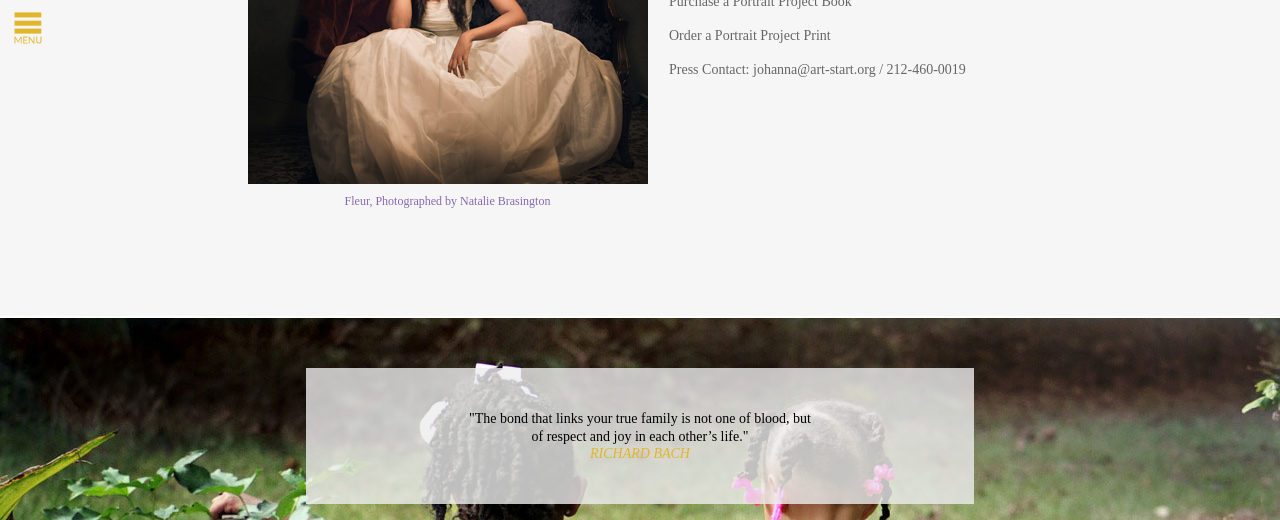
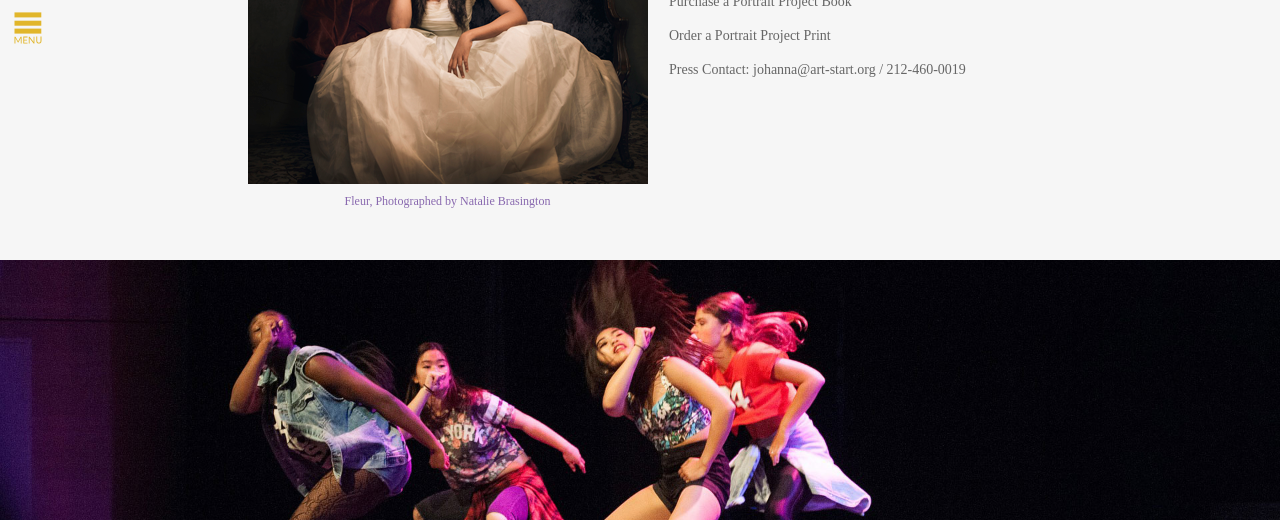
Before and after one commit to card0127/zerofive, a Jekyll site: the page built from programs.html, in a window 1280 px wide and 1400 px high, scrolled down 4327 px. Shown: the top 520 px of the window. Built offline with Jekyll 4.4.1, drawn with Linux system fonts in a browser that asks for light colours; nearby versions of some CDN libraries; Markdown is read by kramdown in place of the engine named in the settings; grey boxes are pictures that could not be loaded.

Commit message:
feat(css): add new banner to programs page

```diff
--- a/_includes/feature.html
+++ b/_includes/feature.html
@@ -80,9 +80,9 @@
 	<div class="blog-section">
 		<h3 class="col-3">Blog</h3>
 		<h5>Art Start is Hiring!</h5>
-		<p>Art Start seeks an enthusiastic, passionate and creative leader to head our One Mic music recording program at Art Start’s.. <a class="strong" target="_blank" href="http://art-start.org/art-start-is-hiring/">Read More</a></p>
+		<p>Art Start seeks an enthusiastic, passionate and creative leader to head our One Mic music recording program at Art Start’s.. <a class="strong read-more" target="_blank" href="http://art-start.org/art-start-is-hiring/">Read More</a></p>
 		<h5 class="more-padding-top">Art Start Welcomes Co-Executive Direction in 2015</h5>
-		<p>On April 1, 2015, after seven months of transition, Hannah Immerman, Director of Programs and Partnerships for Art Start.. <a class="strong" target="_blank" href="http://art-start.org/art-start-welcomes-co-executive-director-in-2015/#.VPzMK2TF-ts">Read More</a></p>
+		<p>On April 1, 2015, after seven months of transition, Hannah Immerman, Director of Programs and Partnerships for Art Start.. <a class="strong read-more" target="_blank" href="http://art-start.org/art-start-welcomes-co-executive-director-in-2015/#.VPzMK2TF-ts">Read More</a></p>
 
 	</div>
 </div>
--- a/_layouts/default.html
+++ b/_layouts/default.html
@@ -49,8 +49,5 @@
 	  <script type="text/javascript" src="{{site.baseurl}}/js/slick.min.js"></script>
 	  <script type="text/javascript" src="{{site.baseurl}}/js/text-carousel.js"></script>
 
-
-	<!-- Thumbnail Grid - News & Press -->
-
 	</body>
 </html>
--- a/css/style.css
+++ b/css/style.css
@@ -952,11 +952,11 @@ p {
   padding: 0;
   line-height: 13pt; }
 
-/* line 66, /Users/scribble-lies/Documents/Graphic Design VI/Interactive Design/art-start/zerofive/scss/components/typography */
+/* line 62, /Users/scribble-lies/Documents/Graphic Design VI/Interactive Design/art-start/zerofive/scss/components/typography */
 main {
   padding: 5px; }
 
-/* line 70, /Users/scribble-lies/Documents/Graphic Design VI/Interactive Design/art-start/zerofive/scss/components/typography */
+/* line 66, /Users/scribble-lies/Documents/Graphic Design VI/Interactive Design/art-start/zerofive/scss/components/typography */
 blockquote {
   text-align: center;
   padding-bottom: 1.5em;
@@ -964,97 +964,103 @@ blockquote {
   margin: 0 auto;
   line-height: 13pt; }
 
-/* line 78, /Users/scribble-lies/Documents/Graphic Design VI/Interactive Design/art-start/zerofive/scss/components/typography */
+/* line 74, /Users/scribble-lies/Documents/Graphic Design VI/Interactive Design/art-start/zerofive/scss/components/typography */
 .big-quote {
   font-size: 15pt; }
 
-/* line 82, /Users/scribble-lies/Documents/Graphic Design VI/Interactive Design/art-start/zerofive/scss/components/typography */
+/* line 78, /Users/scribble-lies/Documents/Graphic Design VI/Interactive Design/art-start/zerofive/scss/components/typography */
 .small-cite {
   font-size: 10pt;
   padding-top: 0.5em; }
 
-/* line 87, /Users/scribble-lies/Documents/Graphic Design VI/Interactive Design/art-start/zerofive/scss/components/typography */
+/* line 83, /Users/scribble-lies/Documents/Graphic Design VI/Interactive Design/art-start/zerofive/scss/components/typography */
 cite {
   display: block;
   text-transform: uppercase;
-  color: #e1b62d; }
-
-/* line 93, /Users/scribble-lies/Documents/Graphic Design VI/Interactive Design/art-start/zerofive/scss/components/typography */
+  color: #8969AF; }
+
+/* line 89, /Users/scribble-lies/Documents/Graphic Design VI/Interactive Design/art-start/zerofive/scss/components/typography */
 i {
   font-size: 15pt; }
 
-/* line 97, /Users/scribble-lies/Documents/Graphic Design VI/Interactive Design/art-start/zerofive/scss/components/typography */
+/* line 93, /Users/scribble-lies/Documents/Graphic Design VI/Interactive Design/art-start/zerofive/scss/components/typography */
 .text-align-left {
   text-align: justify; }
 
-/* line 101, /Users/scribble-lies/Documents/Graphic Design VI/Interactive Design/art-start/zerofive/scss/components/typography */
+/* line 97, /Users/scribble-lies/Documents/Graphic Design VI/Interactive Design/art-start/zerofive/scss/components/typography */
 .text-align-right {
   text-align: right !important; }
 
-/* line 105, /Users/scribble-lies/Documents/Graphic Design VI/Interactive Design/art-start/zerofive/scss/components/typography */
+/* line 101, /Users/scribble-lies/Documents/Graphic Design VI/Interactive Design/art-start/zerofive/scss/components/typography */
 .text-align-left p {
   text-align: justify;
   padding-top: 1em; }
 
-/* line 110, /Users/scribble-lies/Documents/Graphic Design VI/Interactive Design/art-start/zerofive/scss/components/typography */
+/* line 106, /Users/scribble-lies/Documents/Graphic Design VI/Interactive Design/art-start/zerofive/scss/components/typography */
 .text-align-center {
   text-align: center !important; }
 
-/* line 114, /Users/scribble-lies/Documents/Graphic Design VI/Interactive Design/art-start/zerofive/scss/components/typography */
+/* line 110, /Users/scribble-lies/Documents/Graphic Design VI/Interactive Design/art-start/zerofive/scss/components/typography */
 .centered {
   text-align: center;
   margin: 0 auto; }
 
-/* line 119, /Users/scribble-lies/Documents/Graphic Design VI/Interactive Design/art-start/zerofive/scss/components/typography */
+/* line 115, /Users/scribble-lies/Documents/Graphic Design VI/Interactive Design/art-start/zerofive/scss/components/typography */
 .col-1 {
   color: #5eb7b3; }
 
-/* line 123, /Users/scribble-lies/Documents/Graphic Design VI/Interactive Design/art-start/zerofive/scss/components/typography */
+/* line 119, /Users/scribble-lies/Documents/Graphic Design VI/Interactive Design/art-start/zerofive/scss/components/typography */
 .col-2 {
   color: #7B52AB; }
 
-/* line 127, /Users/scribble-lies/Documents/Graphic Design VI/Interactive Design/art-start/zerofive/scss/components/typography */
+/* line 123, /Users/scribble-lies/Documents/Graphic Design VI/Interactive Design/art-start/zerofive/scss/components/typography */
 .col-3 {
   color: #e1b62d; }
 
-/* line 131, /Users/scribble-lies/Documents/Graphic Design VI/Interactive Design/art-start/zerofive/scss/components/typography */
+/* line 127, /Users/scribble-lies/Documents/Graphic Design VI/Interactive Design/art-start/zerofive/scss/components/typography */
 .header-col {
   color: #000; }
 
-/* line 137, /Users/scribble-lies/Documents/Graphic Design VI/Interactive Design/art-start/zerofive/scss/components/typography */
+/* line 133, /Users/scribble-lies/Documents/Graphic Design VI/Interactive Design/art-start/zerofive/scss/components/typography */
 #col-1:hover, #col-1:focus, #col-1:active {
   border-left: 4px solid #5eb7b3;
   color: #5eb7b3;
   font-weight: 100 !important; }
 
-/* line 145, /Users/scribble-lies/Documents/Graphic Design VI/Interactive Design/art-start/zerofive/scss/components/typography */
+/* line 141, /Users/scribble-lies/Documents/Graphic Design VI/Interactive Design/art-start/zerofive/scss/components/typography */
 #col-2:hover, #col-2:focus, #col-2:active {
   border-left: 4px solid #8969AF;
   color: #8969AF;
   font-weight: 100 !important; }
 
-/* line 153, /Users/scribble-lies/Documents/Graphic Design VI/Interactive Design/art-start/zerofive/scss/components/typography */
+/* line 149, /Users/scribble-lies/Documents/Graphic Design VI/Interactive Design/art-start/zerofive/scss/components/typography */
 #col-3:hover, #col-3:focus, #col-3:active {
   border-left: 4px solid #e1b62d;
   color: #e1b62d;
   font-weight: 100 !important; }
 
-/* line 159, /Users/scribble-lies/Documents/Graphic Design VI/Interactive Design/art-start/zerofive/scss/components/typography */
+/* line 155, /Users/scribble-lies/Documents/Graphic Design VI/Interactive Design/art-start/zerofive/scss/components/typography */
 strong {
   font-weight: 500; }
 
-/* line 163, /Users/scribble-lies/Documents/Graphic Design VI/Interactive Design/art-start/zerofive/scss/components/typography */
+/* line 159, /Users/scribble-lies/Documents/Graphic Design VI/Interactive Design/art-start/zerofive/scss/components/typography */
 .strong {
   font-weight: 500; }
 
-/* line 167, /Users/scribble-lies/Documents/Graphic Design VI/Interactive Design/art-start/zerofive/scss/components/typography */
+/* line 163, /Users/scribble-lies/Documents/Graphic Design VI/Interactive Design/art-start/zerofive/scss/components/typography */
 em {
   font-weight: 100italic; }
 
-/* line 172, /Users/scribble-lies/Documents/Graphic Design VI/Interactive Design/art-start/zerofive/scss/components/typography */
+/* line 167, /Users/scribble-lies/Documents/Graphic Design VI/Interactive Design/art-start/zerofive/scss/components/typography */
 .vertical-aligning {
   margin: 0 auto;
   vertical-align: middle; }
+
+/* line 172, /Users/scribble-lies/Documents/Graphic Design VI/Interactive Design/art-start/zerofive/scss/components/typography */
+.read-more {
+  display: block;
+  margin: 0 auto;
+  text-align: center; }
 
 /* line 2, /Users/scribble-lies/Documents/Graphic Design VI/Interactive Design/art-start/zerofive/scss/components/form-styling */
 .form-container {
@@ -1314,15 +1320,22 @@ textarea:focus, input:focus, button:focus {
   background-size: cover; }
 
 /* line 100, /Users/scribble-lies/Documents/Graphic Design VI/Interactive Design/art-start/zerofive/scss/components/sections */
+.background-section-program-bottom {
+  background-image: url("../images/programs/program-banner-bottom.jpg");
+  background-size: cover;
+  margin-top: 3em;
+  padding: 10em; }
+
+/* line 107, /Users/scribble-lies/Documents/Graphic Design VI/Interactive Design/art-start/zerofive/scss/components/sections */
 .section-7 {
   background-image: url("../images/news-and-press/news-press-banner.jpg");
   background-size: cover; }
 
-/* line 109, /Users/scribble-lies/Documents/Graphic Design VI/Interactive Design/art-start/zerofive/scss/components/sections */
+/* line 116, /Users/scribble-lies/Documents/Graphic Design VI/Interactive Design/art-start/zerofive/scss/components/sections */
 .section-3 p, .section-4 p, .section-5 p, .section-6 p {
   font-weight: 400; }
 
-/* line 113, /Users/scribble-lies/Documents/Graphic Design VI/Interactive Design/art-start/zerofive/scss/components/sections */
+/* line 120, /Users/scribble-lies/Documents/Graphic Design VI/Interactive Design/art-start/zerofive/scss/components/sections */
 .faded-white {
   background-color: rgba(238, 238, 238, 0.8);
   padding: 1em 2em 2em 2em;
--- a/index.html
+++ b/index.html
@@ -33,7 +33,7 @@ layout: default
 	<div class="container-one-column faded-white">
 		<h2 class="col-2">About Us</h2>
 		<p>Over the past twenty years, Art Start has become an award-winning, nationally recognized model for using the creative arts to transform young, at-risk lives. Art Start kids live in city shelters, on the streets, are involved in court cases, or surviving with parents in crisis. Through Art Start’s daily creative arts workshops taking place inside some of the city’s loneliest places, at-risk youth collaborate with local teaching artists and educators who donate their time and guidance to nurture the youth’s creativity and talents...</p>
-		<div class="centered"><a target="_blank" href="http://pedrosantos.info/zerofive/about.html" class="yellow-btn">READ MORE</a></div>
+		<div class="centered"><a href="http://pedrosantos.info/zerofive/about.html" class="yellow-btn">READ MORE</a></div>
 	</div>
 </section>
 
@@ -54,7 +54,7 @@ layout: default
 		<div class="vertical-aligning">
 			<h2 class="col-2">Programs</h2>
 			<p>Through partnerships with numerous city-run and non-profit shelters, Art Start conducts creative arts workshops five days a week with homeless youth ages 5-18. From bucket drumming, building a 20- foot Chinese dragon, writing a song, choreographing a dance, painting a self-portrait or playing in a band, Art Start recognizes the obstacles keeping these youth from seeking out extracurricular outlets for their creative energy.  Art Start brings our youth a unique formula that’s fluid and adaptive, yet focused and consistent.</p>
-			<div  class="centered"><a target="_blank" href="http://pedrosantos.info/zerofive/programs.html#" class="yellow-btn">READ MORE</a></div>
+			<div  class="centered"><a href="http://pedrosantos.info/zerofive/programs.html#" class="yellow-btn">READ MORE</a></div>
 			</div>
 	</div>
 </section>
@@ -124,6 +124,6 @@ layout: default
 	<div class="container-one-column faded-white">
 		<h2 class="col-2">Contact Us</h2>
 		<p>If you'd like to contact us about volunteering, donations, art supplies and more, visit our contact page and fill out our quick form. We only need your name, e-mail, phone number (which is optional) and your quick message! </p>
-		<div class="centered"><a target="_blank" href="http://pedrosantos.info/zerofive/contact.html" class="yellow-btn">VIEW FORM</a></div>
+		<div class="centered"><a href="http://pedrosantos.info/zerofive/contact.html" class="yellow-btn">VIEW FORM</a></div>
 	</div>
 </section>
--- a/programs.html
+++ b/programs.html
@@ -103,9 +103,4 @@ layout: default
 	</div>
 </section>
 
-<section class="section-6" id="quote">
-	<div class="container-one-column faded-white vertical-align">
-		<blockquote class="no-padding">"The bond that links your true family is not one of blood, but of respect and joy in each other’s life."<cite>Richard Bach</cite></blockquote>
-
-	</div>
-</section>
+<section class="background-section-program-bottom"></section>
```
Also changed, not shown: scss/components/_sections.scss (+7 -0 lines), scss/components/_typography.scss (+7 -6 lines), images/programs/program-banner-bottom.jpg (added).
